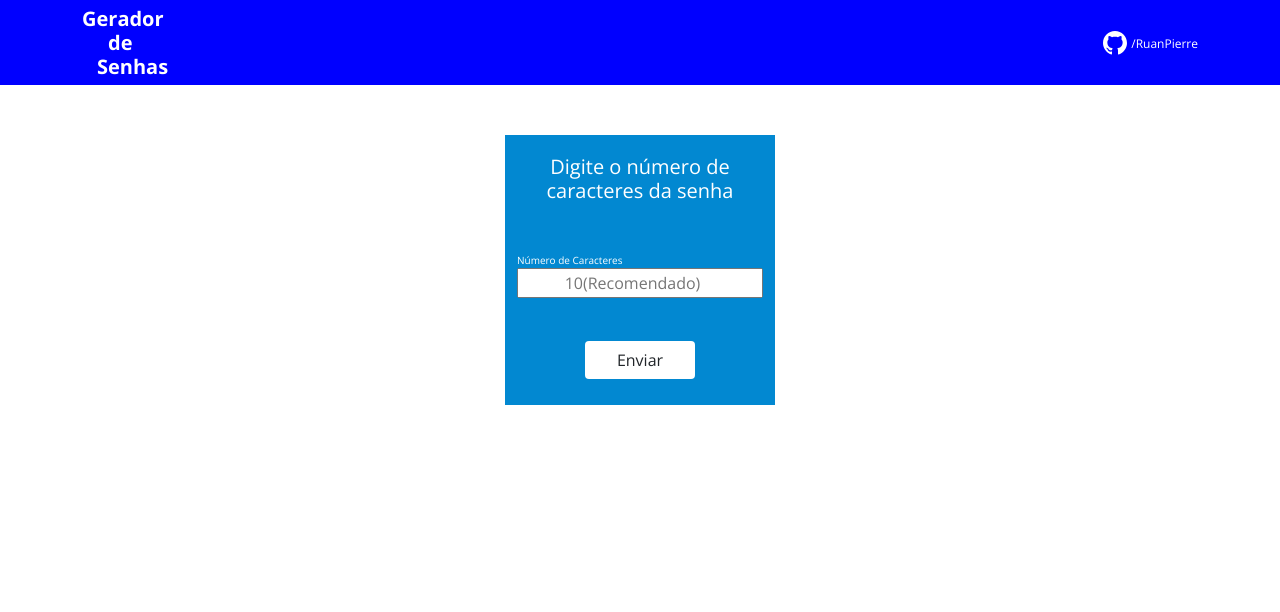
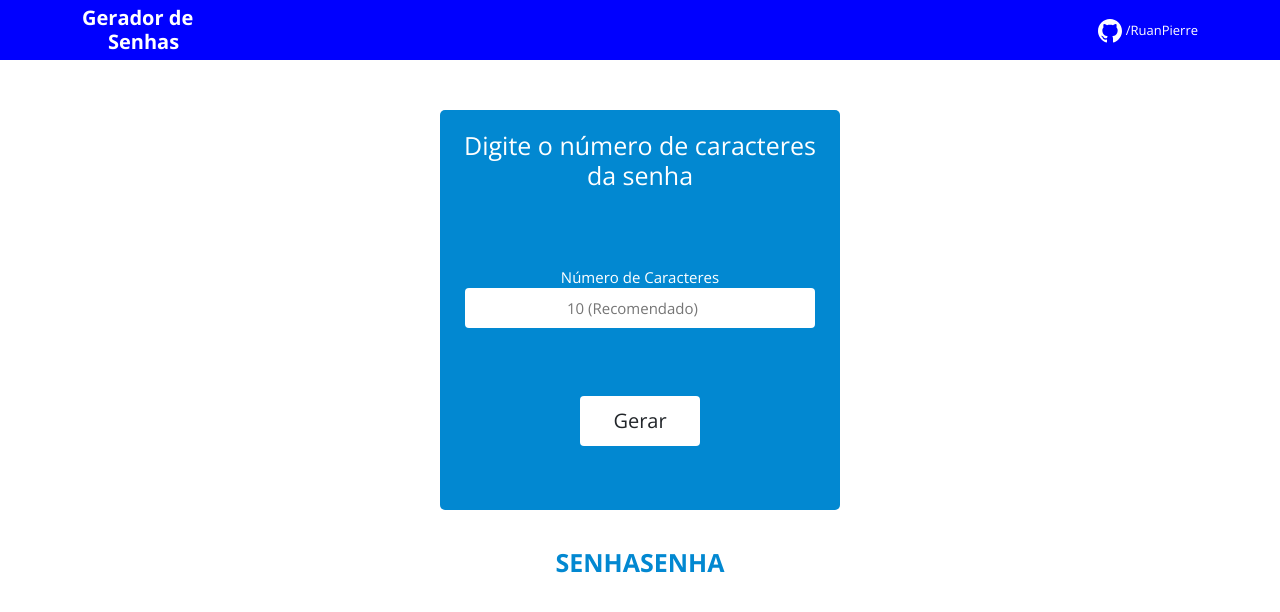
Before and after one commit to RuanPierre/GeradorDeSenhas, a plain HTML site: page index.html in a window 1280 px wide. Drawn offline with nearby package versions, Linux system fonts and the light colour scheme.

Commit message:
Ajustes do design principal

```diff
--- a/css/style.css
+++ b/css/style.css
@@ -14,7 +14,7 @@
 }
 
 header {
-    height: 85px;
+    height: 60px;
     background-color: var(--cor-header);
     color: var(--cor-text-white);
     display: flex;
@@ -42,22 +42,21 @@ nav h1{
     margin: 0;
 }
 
-#txt-de{
+
+#txt-senhas{
     margin-left: 26px;
 }
 
-#txt-senhas{
-    margin-left: 15px;
-}
-
 nav a {
-    font-size: 12px;
-    font-weight: 400;
+    font-size: 13px;
+    font-weight: 500;
 }
 
 main {
     display: flex;
+    flex-direction: column;
     justify-content: center;
+    align-items: center;
 }
 
 .container-full{
@@ -67,32 +66,58 @@ main {
     align-items: center;
     color: var(--cor-text-white);
     background-color: var(--cor-card);
-    margin: 50px 0;
-    height: 270px;
-    width: 270px;
+    margin: 50px 0 25px 0;
+    height: 400px;
+    width: 400px;
+    border-radius: 5px;
 }
 
-.container-full h5{
-    display: flex;
+.container-full h3{
     text-align: center;
+    font-size: 25px;
+    font-weight: 400;
     margin-top: 20px;
 }
 
 .container-input{
     display: flex;
     flex-direction: column;
+    text-align: center;
+    align-items: center;
     width: 100%;
 }
 
 .container-input label{
-    font-size: 10px;
+    font-size: 15px;
 }
 
 .container-input input{
     text-align: center;
+    height: 40px;
+    width: 350px;
+    font-size: 15px;
+    border-radius: 4px;
+    border: 0;
 }
 
 .container-full button{
     background-color: var(--cor-text-white);
-    width: 110px;
+    font-size: 20px;
+    font-weight: 400;
+    height: 50px;
+    width: 120px;
+    margin-bottom: 64px;
 }
+
+.container-full button:hover{
+    color: var(--cor-text-white);
+    background-color: var(--cor-card);
+    border-color: var(--cor-text-white);
+}
+
+main h2{
+    color: var(--cor-card);
+    font-size: 25px;
+    font-weight: 700;
+    margin-top: 12px;
+}
--- a/index.html
+++ b/index.html
@@ -12,8 +12,7 @@
     <header>
         <nav class= "container">
             <div>
-            <h1>Gerador</h1>
-            <h1 id="txt-de">de</h1>
+            <h1>Gerador de</h1>
             <h1 id="txt-senhas">Senhas</h1>
             </div>
             <div class="container-contato">
@@ -24,16 +23,18 @@
     </header>
     <main>
         <div class="container  container-full">
-            <h5>Digite o número de caracteres da senha</h3>
+            <div id= "card-text">
+            <h3>Digite o número de caracteres da senha</h3>
+            </div>
             <div class="container-input">
                 <br>
                 <label class="label">Número de Caracteres</label>
-                <input id="input" class="input" type="number" placeholder="10(Recomendado)"> </input>
+                <input id="input" class="input" type="number" placeholder="10 (Recomendado)"> </input>
                 </br>
             </div>
-                <button id="btn" class="btn" type="submit" onclick="pegarTamanho()">Enviar</button>
-            <h2 id="resultado" class="resultado"></h2>
+                <button id="btn" class="btn" type="submit" onclick="pegarTamanho()">Gerar</button>
         </div>
+        <h2 id="resultado" class="resultado">SENHASENHA</h2>
     </main>
 
 </body>
```
